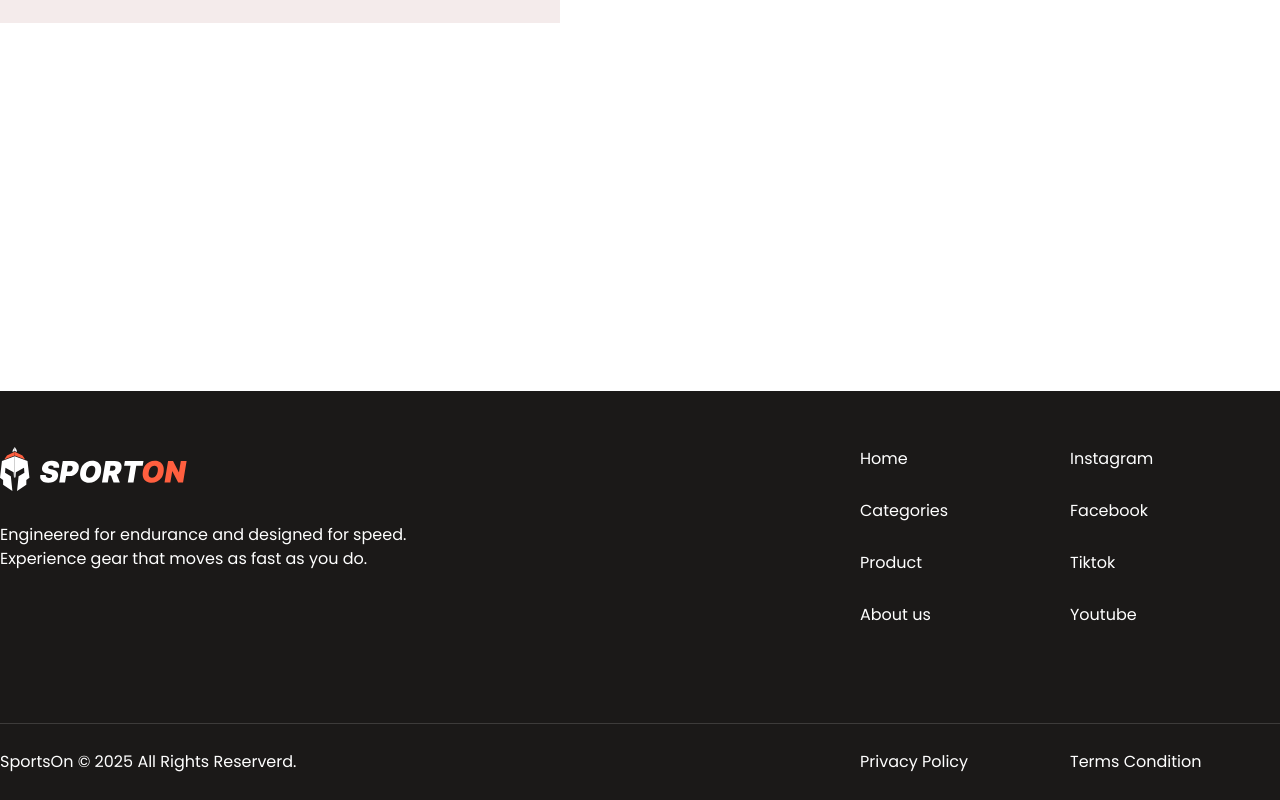
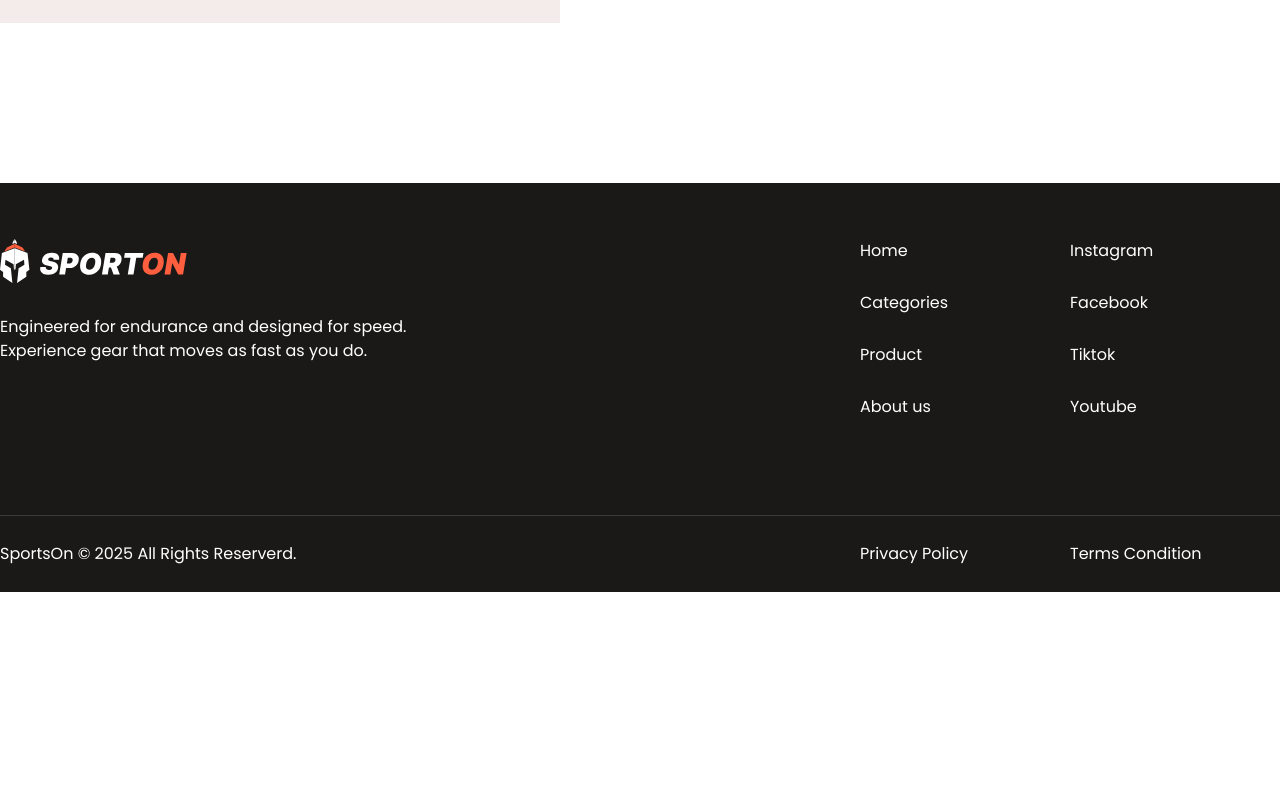
Before and after one commit to kucing-malam/sporton-fe, a Next.js app: page /product/1 in a window 1280 px wide. Shown: the part 783-1583 px from the top of the page. After the commit the page ends 1375 px from the top, so only its background shows below. Built offline with nearby package versions, Linux system fonts and the light colour scheme.

Commit message:
refactor: give mt for footer

```diff
--- a/app/(landing)/components/layouts/footer.tsx
+++ b/app/(landing)/components/layouts/footer.tsx
@@ -1,9 +1,9 @@
-import Image from "next/image"
-import Link from "next/link"
+import Image from "next/image";
+import Link from "next/link";
 
 const Footer = () => {
   return (
-    <footer className="bg-dark-alternate text-white mt-52">
+    <footer className="bg-dark-alternate text-white">
       <div className="container mx-auto flex justify-between pt-14 pb-24">
         <div className="w-105">
           <Image src="/images/logo-footer.svg"
@@ -39,6 +39,6 @@ const Footer = () => {
       </div>
     </footer>
   )
-}
+};
 
 export default Footer;
```
